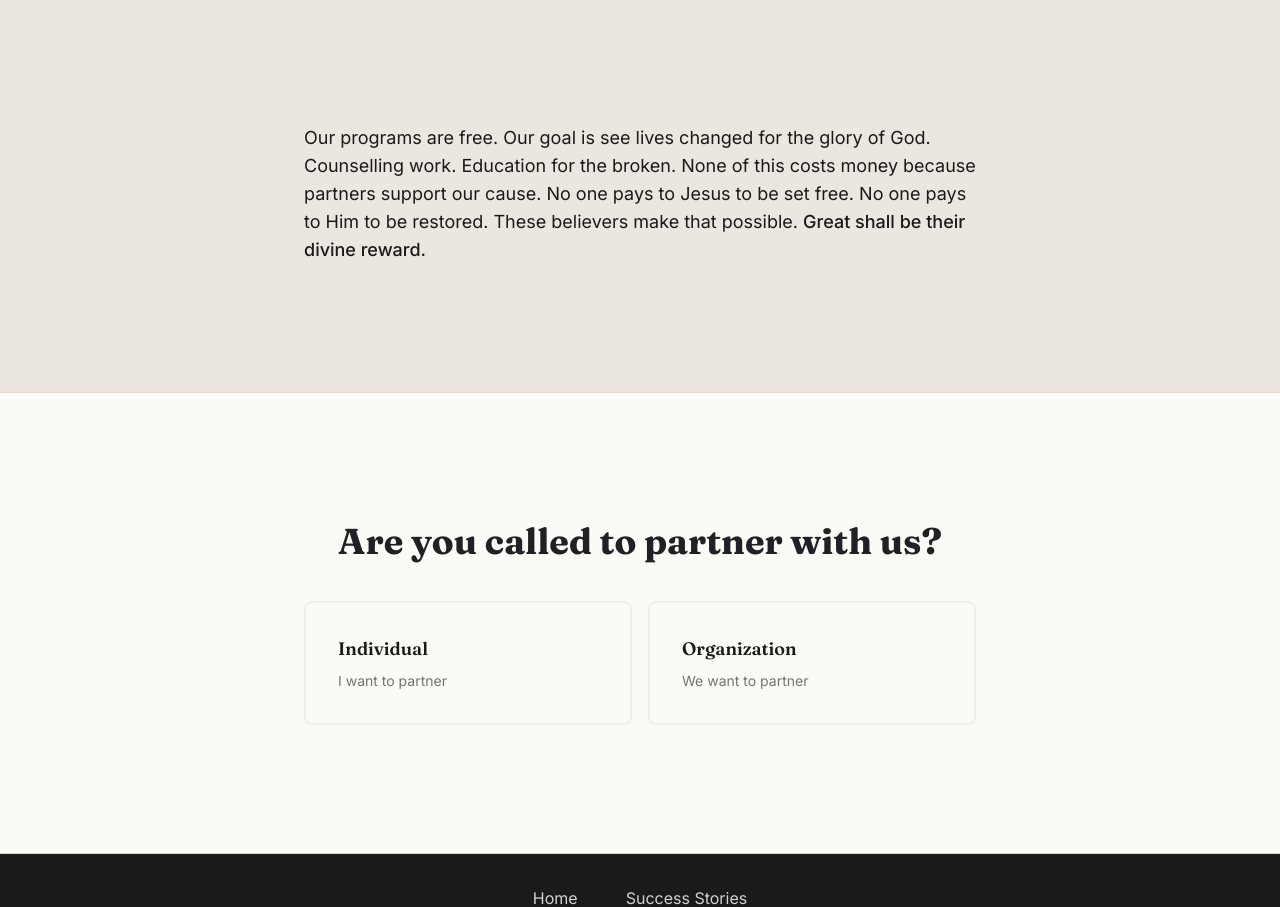
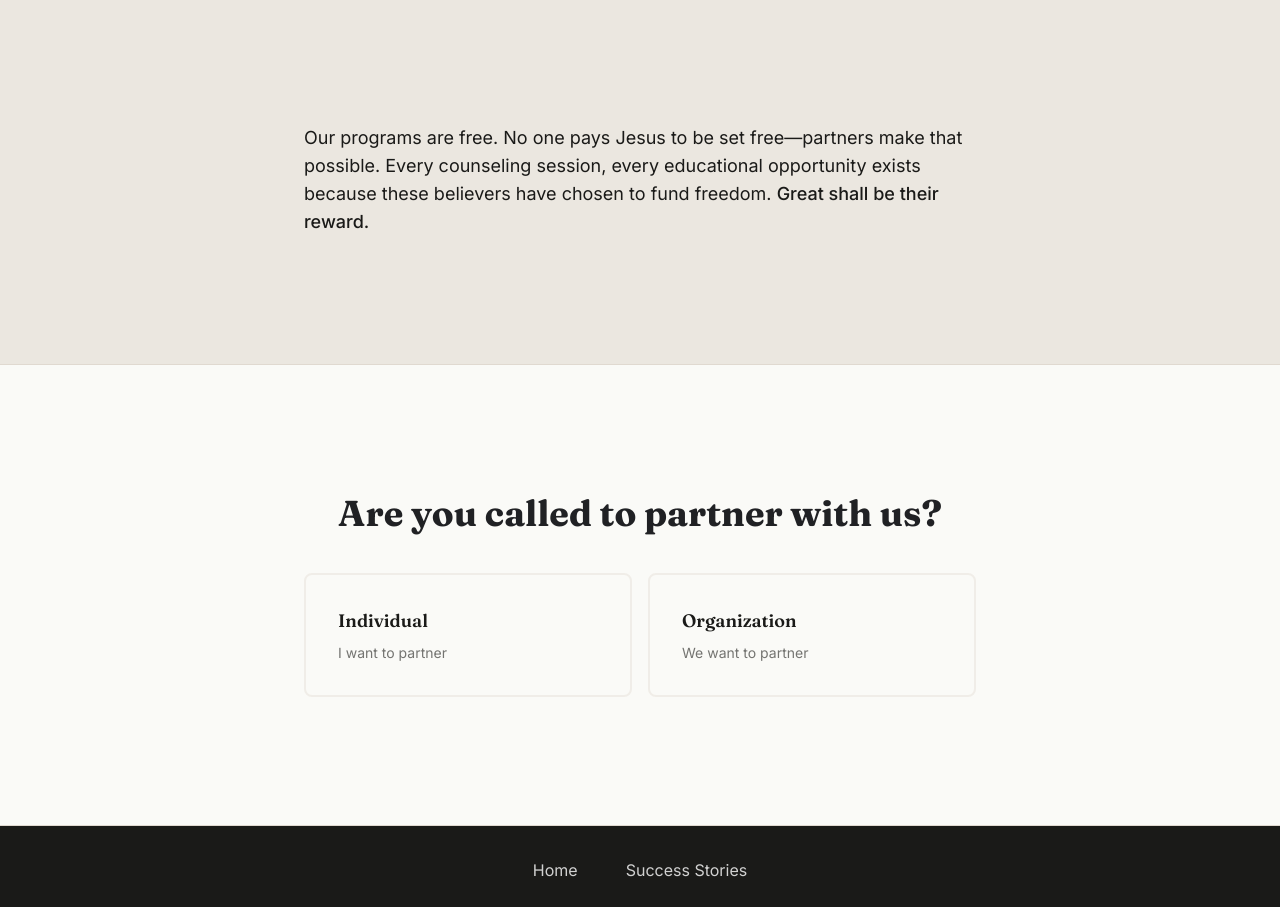
Before and after one commit to whoisjimilitan/restoration-community, a Next.js app in the folder apps/web/: page /partnership in a window 1280 px wide. Shown: the part 2120-3027 px from the top of the page. Built offline with nearby package versions, Linux system fonts and the light colour scheme.

Commit message:
polish: tighten 'Why This Matters' copy for clarity and conciseness

```diff
--- a/apps/web/src/app/partnership/page.tsx
+++ b/apps/web/src/app/partnership/page.tsx
@@ -127,7 +127,7 @@ export default function PartnershipPage() {
           className="max-w-2xl mx-auto"
         >
           <div className="space-y-6 text-base md:text-lg text-rc-text leading-relaxed font-light">
-            <p>Our programs are free. Our goal is see lives changed for the glory of God. Counselling work. Education for the broken. None of this costs money because partners support our cause. No one pays to Jesus to be set free. No one pays to Him to be restored. These believers make that possible. <span className="font-medium">Great shall be their divine reward.</span></p>
+            <p>Our programs are free. No one pays Jesus to be set free—partners make that possible. Every counseling session, every educational opportunity exists because these believers have chosen to fund freedom. <span className="font-medium">Great shall be their reward.</span></p>
           </div>
         </motion.div>
       </section>
```
